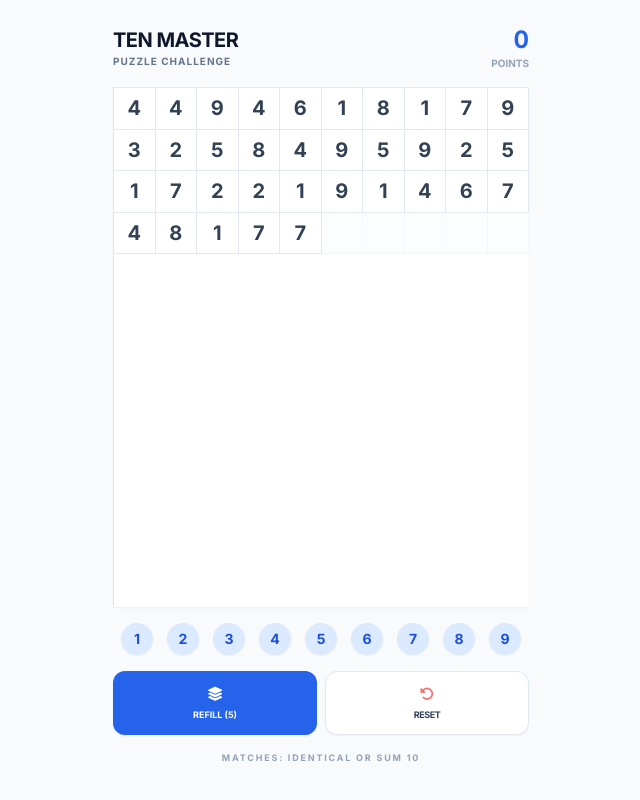
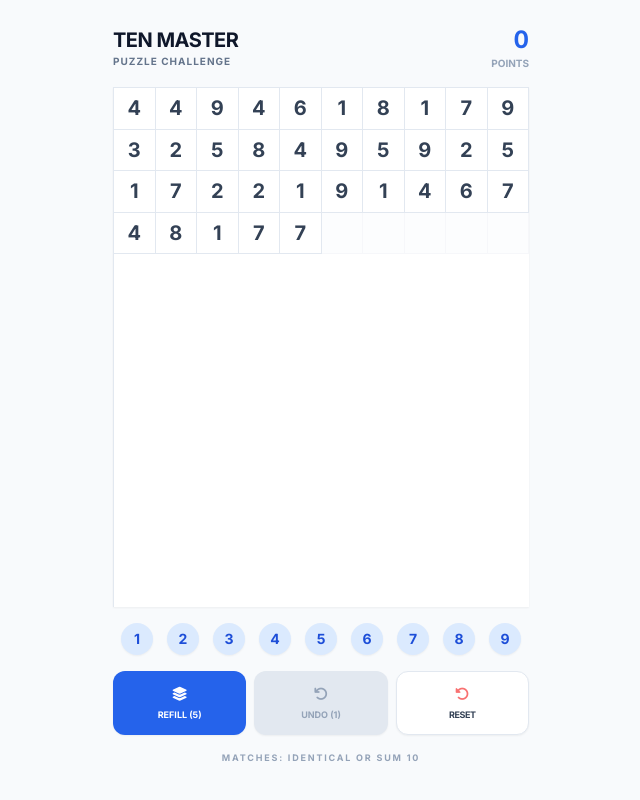
Before and after one commit to Wehrdo/match-maker, a React (Vite) app: page / in a window 1280 px wide. Shown: the whole page, without its empty margins (319-959 px from the left). Built offline with nearby package versions, Linux system fonts and the light colour scheme.

Commit message:
Add undo buttonr

```diff
--- a/App.tsx
+++ b/App.tsx
@@ -19,10 +19,17 @@ interface MatchLine {
   y2: number;
 }
 
+interface UndoSnapshot {
+  grid: CellValue[];
+  score: number;
+}
+
 interface SavedGameState {
   grid: CellValue[];
   refillsRemaining: number;
   score: number;
+  undoUsed: boolean;
+  undoSnapshot: UndoSnapshot | null;
 }
 
 const STORAGE_KEY = 'tenmaster-save';
@@ -63,6 +70,8 @@ const App: React.FC = () => {
   const [message, setMessage] = useState<string | null>(null);
   const [activeMatchLine, setActiveMatchLine] = useState<MatchLine | null>(null);
   const [isInitialized, setIsInitialized] = useState(false);
+  const [undoUsed, setUndoUsed] = useState(false);
+  const [undoSnapshot, setUndoSnapshot] = useState<UndoSnapshot | null>(null);
   const gridRef = useRef<HTMLDivElement>(null);
 
   // Load saved game or create new one on mount
@@ -72,6 +81,8 @@ const App: React.FC = () => {
       setGrid(saved.grid);
       setRefillsRemaining(saved.refillsRemaining);
       setScore(saved.score);
+      setUndoUsed(saved.undoUsed ?? false);
+      setUndoSnapshot(saved.undoSnapshot ?? null);
     } else {
       setGrid(createInitialGrid(GRID_COLUMNS, INITIAL_FILL_COUNT));
     }
@@ -81,9 +92,9 @@ const App: React.FC = () => {
   // Save game state whenever it changes (after initialization)
   useEffect(() => {
     if (isInitialized && grid.length > 0) {
-      saveGameState({ grid, refillsRemaining, score });
+      saveGameState({ grid, refillsRemaining, score, undoUsed, undoSnapshot });
     }
-  }, [grid, refillsRemaining, score, isInitialized]);
+  }, [grid, refillsRemaining, score, undoUsed, undoSnapshot, isInitialized]);
 
   const possibleMatchIndices = useMemo(() => {
     if (selectedIdx === null) return new Set<number>();
@@ -126,6 +137,11 @@ const App: React.FC = () => {
       setSelectedIdx(null);
     } else {
       if (areMatchable(selectedIdx, idx, grid, GRID_COLUMNS)) {
+        // Save snapshot for undo (only if undo hasn't been used yet)
+        if (!undoUsed) {
+          setUndoSnapshot({ grid: [...grid], score });
+        }
+
         triggerMatchLine(selectedIdx, idx);
 
         const newGrid = [...grid];
@@ -158,6 +174,21 @@ const App: React.FC = () => {
     setTimeout(() => setMessage(null), 1200);
   };
 
+  const handleUndo = () => {
+    if (undoUsed || !undoSnapshot) {
+      setMessage("No undo available!");
+      setTimeout(() => setMessage(null), 1200);
+      return;
+    }
+    setGrid(undoSnapshot.grid);
+    setScore(undoSnapshot.score);
+    setUndoUsed(true);
+    setUndoSnapshot(null);
+    setSelectedIdx(null);
+    setMessage("Move undone!");
+    setTimeout(() => setMessage(null), 1200);
+  };
+
   const handleReset = () => {
     if (confirm("Reset the game?")) {
       clearGameState();
@@ -165,6 +196,8 @@ const App: React.FC = () => {
       setRefillsRemaining(MAX_REFILLS);
       setScore(0);
       setSelectedIdx(null);
+      setUndoUsed(false);
+      setUndoSnapshot(null);
     }
   };
 
@@ -276,7 +309,7 @@ const App: React.FC = () => {
         ))}
       </div>
 
-      <div className="grid grid-cols-2 gap-2 mt-4 pb-4" onClick={(e) => e.stopPropagation()}>
+      <div className="grid grid-cols-3 gap-2 mt-4 pb-4" onClick={(e) => e.stopPropagation()}>
         <button
           onClick={handleRefill}
           disabled={refillsRemaining === 0}
@@ -286,6 +319,17 @@ const App: React.FC = () => {
         >
           <i className="fa-solid fa-layer-group text-sm mb-1"></i>
           <span className="text-[9px] font-black">REFILL ({refillsRemaining})</span>
+        </button>
+
+        <button
+          onClick={handleUndo}
+          disabled={undoUsed || !undoSnapshot}
+          className={`flex flex-col items-center justify-center py-3 rounded-xl transition-all shadow-sm ${
+            !undoUsed && undoSnapshot ? 'bg-amber-500 text-white' : 'bg-slate-200 text-slate-400'
+          }`}
+        >
+          <i className="fa-solid fa-arrow-rotate-left text-sm mb-1"></i>
+          <span className="text-[9px] font-black">UNDO {undoUsed ? '(USED)' : '(1)'}</span>
         </button>
 
         <button onClick={handleReset} className="bg-white border border-slate-200 flex flex-col items-center justify-center py-3 rounded-xl shadow-sm text-slate-700">
```
